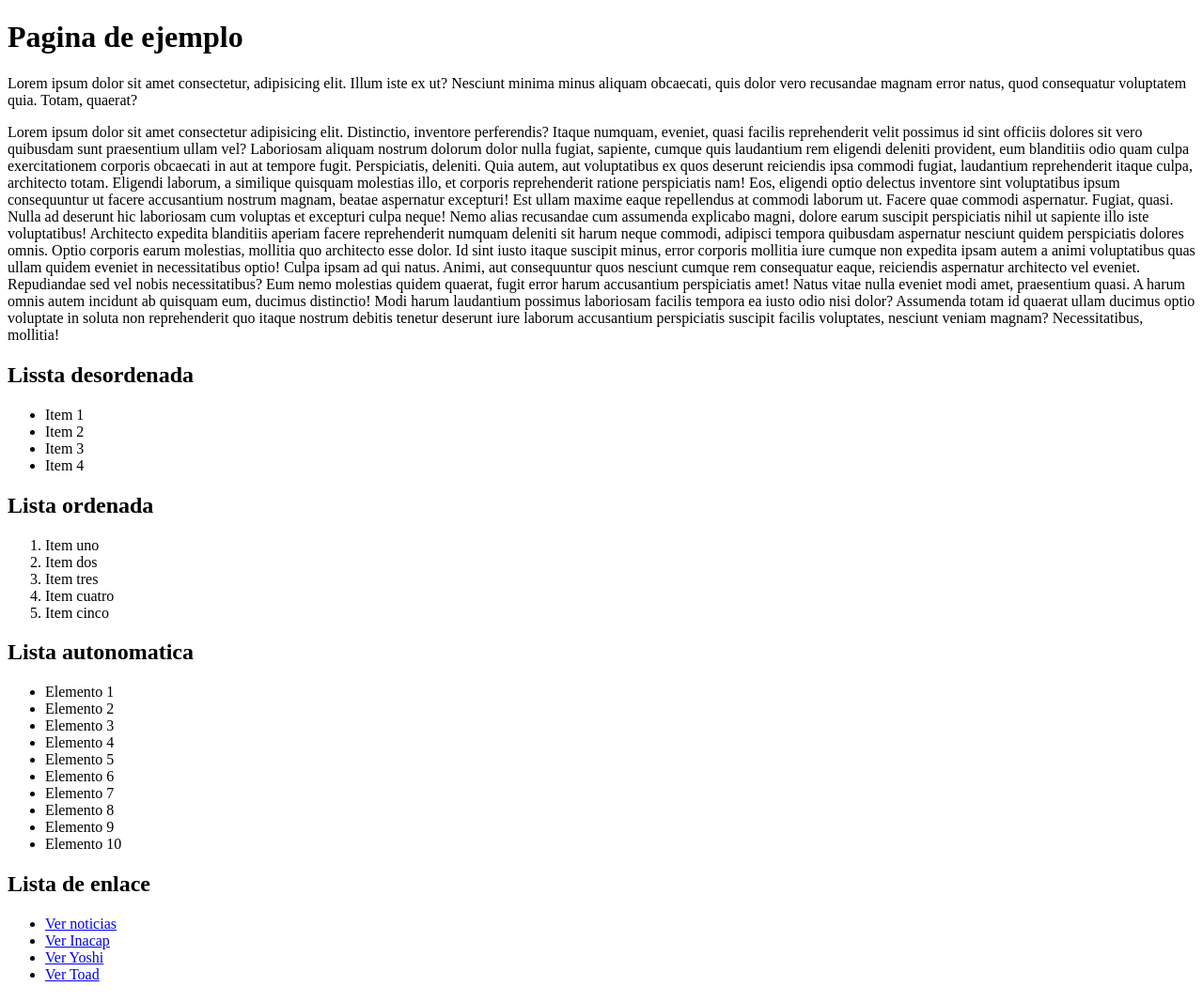
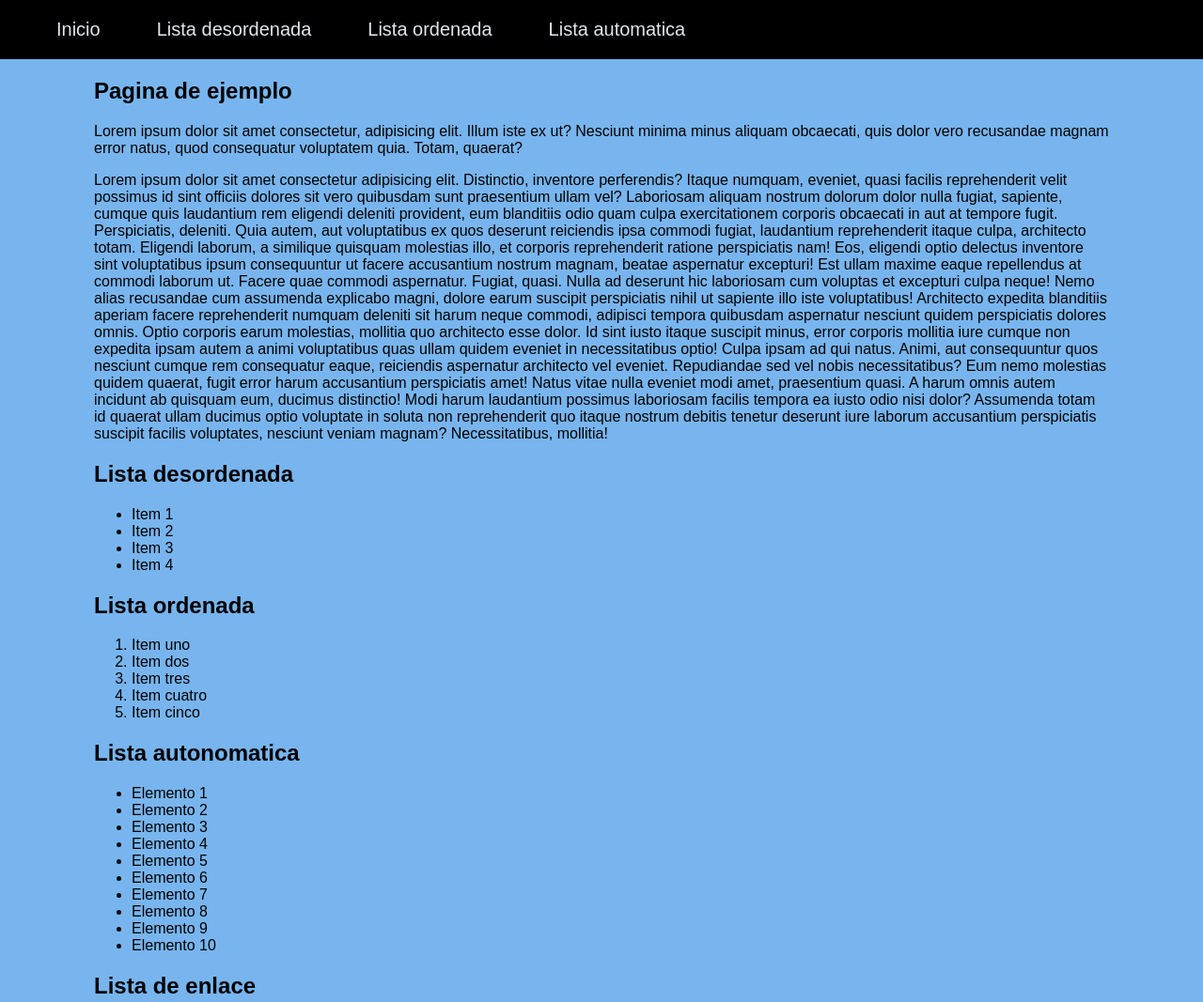
Before and after one commit to Brian-cadiz/front-end, a plain HTML site: page index.html in a window 1280 px wide. Shown: the top 1067 px of the page at 94% size. Drawn offline with Linux system fonts and the light colour scheme; a web font is replaced by a local one.

Commit message:
avance html color

```diff
--- /dev/null
+++ b/css/style.css
@@ -0,0 +1,43 @@
+
+body{
+    background-color: rgb(120, 181, 238);
+    margin: 0px;
+    font-family: "Saira Stencil", sans-serif;
+    font-optical-sizing: auto;
+    font-weight: 100;
+    font-style: normal;
+    font-variation-settings:
+     "wdth" 100;
+}
+
+main{
+    padding: 0px 100px;
+}
+
+header{
+    background-color: black;
+}
+
+nav li{
+    padding: 20px;
+}
+
+nav li:hover{
+    background-color: grey;
+}
+nav ul{
+    display: flex;
+    gap: 20px;
+    list-style: none;
+    margin: 0px
+}
+
+nav a{
+    text-decoration: none;
+    color: rgb(226, 231, 236);
+    font-size: 20px;
+}
+
+nav a:hover{
+    color: blueviolet;
+}
--- a/index.html
+++ b/index.html
@@ -4,9 +4,26 @@
     <meta charset="UTF-8">
     <meta name="viewport" content="width=device-width, initial-scale=1.0">
     <title>Pagina de Ejemplo</title>
+    <link rel="stylesheet" href="css/style.css">
+    <link rel="preconnect" href="https://fonts.googleapis.com">
+    <link rel="preconnect" href="https://fonts.gstatic.com" crossorigin>
+    <link href="https://fonts.googleapis.com/css2?family=Playwrite+IE:wght@100..400&family=Saira+Stencil:ital,wght@0,100..900;1,100..900&display=swap" rel="stylesheet">
 </head>
 <body>
+    <!-- header>nav>ul>li*4>a -->
+    <header>
+        <nav>
+            <ul>
+                <li><a href="s1">Inicio</a></li>
+                <li><a href="ld">Lista desordenada</a></li>
+                <li><a href="lo">Lista ordenada</a></li>
+                <li><a href="la">Lista automatica</a></li>
 
+            </ul>
+        </nav>
+    </header>
+    <main>
+        <section id="s1">
             <!-- h1 ==> para hacer un titulo , el mas importante existe hasta el h6 -->
             <h1>Pagina de ejemplo</h1>
             <!-- p ==> etiqueta para definir parrafo-->
@@ -27,7 +44,10 @@
                 Natus vitae nulla eveniet modi amet, praesentium quasi. A harum omnis autem incidunt ab quisquam eum, ducimus distinctio! Modi harum laudantium possimus laboriosam facilis tempora ea iusto odio nisi dolor?
                 Assumenda totam id quaerat ullam ducimus optio voluptate in soluta non reprehenderit quo itaque nostrum debitis tenetur deserunt iure laborum accusantium perspiciatis suscipit facilis voluptates, nesciunt veniam magnam? Necessitatibus, mollitia!
             </p>
-    <h2>Lissta desordenada</h2>
+        </section>
+
+        <section>
+            <h2 id="ld">Lista desordenada</h2>
             <!-- ul>li*4 se utiliza para crear una etiqueta dentro de otra-->
             <ul>
              <li>Item 1</li>
@@ -36,7 +56,7 @@
              <li>Item 4</li>
             </ul>
             <!-- h2+ol>li*5 ==> + sirve para crear etiquetas al mismo nivel , una debajo de la otra-->
-    <h2>Lista ordenada</h2>
+            <h2 id="lo">Lista ordenada</h2>
             <ol>
               <li>Item uno</li>
               <li>Item dos</li>
@@ -45,7 +65,7 @@
               <li>Item cinco</li>
             </ol>
             <!-- h2{Lista autonomatica}+ul>li*10{Elemento $} , {} = se utiliza para agregar texto , $ agrega un numero desde 1 correlativo -->
-    <h2>Lista autonomatica</h2>
+            <h2 id="la">Lista autonomatica</h2>
             <ul>
               <li>Elemento 1</li>
               <li>Elemento 2</li>
@@ -65,6 +85,8 @@
               <li><a href="productos/yoshi.html" target="_blank">Ver Yoshi</a></li>
               <li><a href="productos/toad.html" target="_blank">Ver Toad</a></li>
            </ul>
+        </section>
+    </main>
 </body>
 
 </html>
```
Lines whose indentation alone changed are shown as unchanged.
